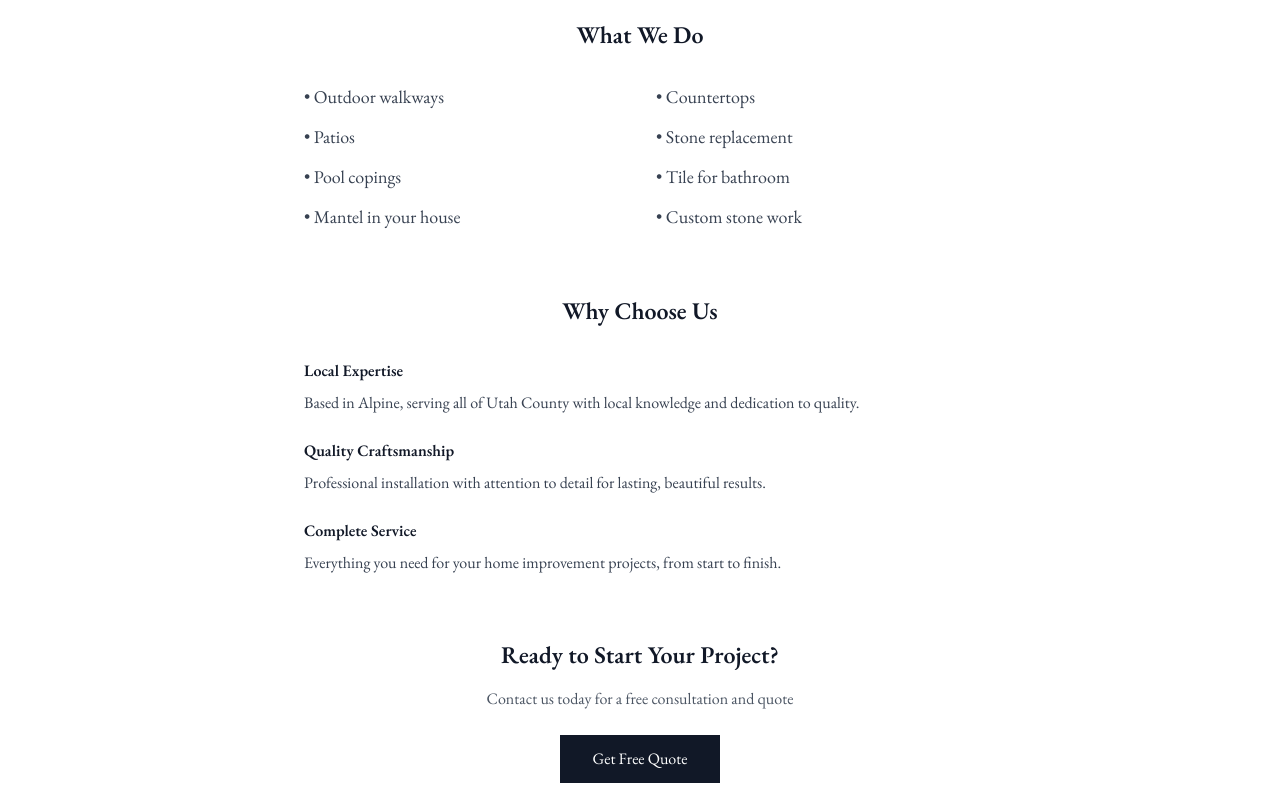
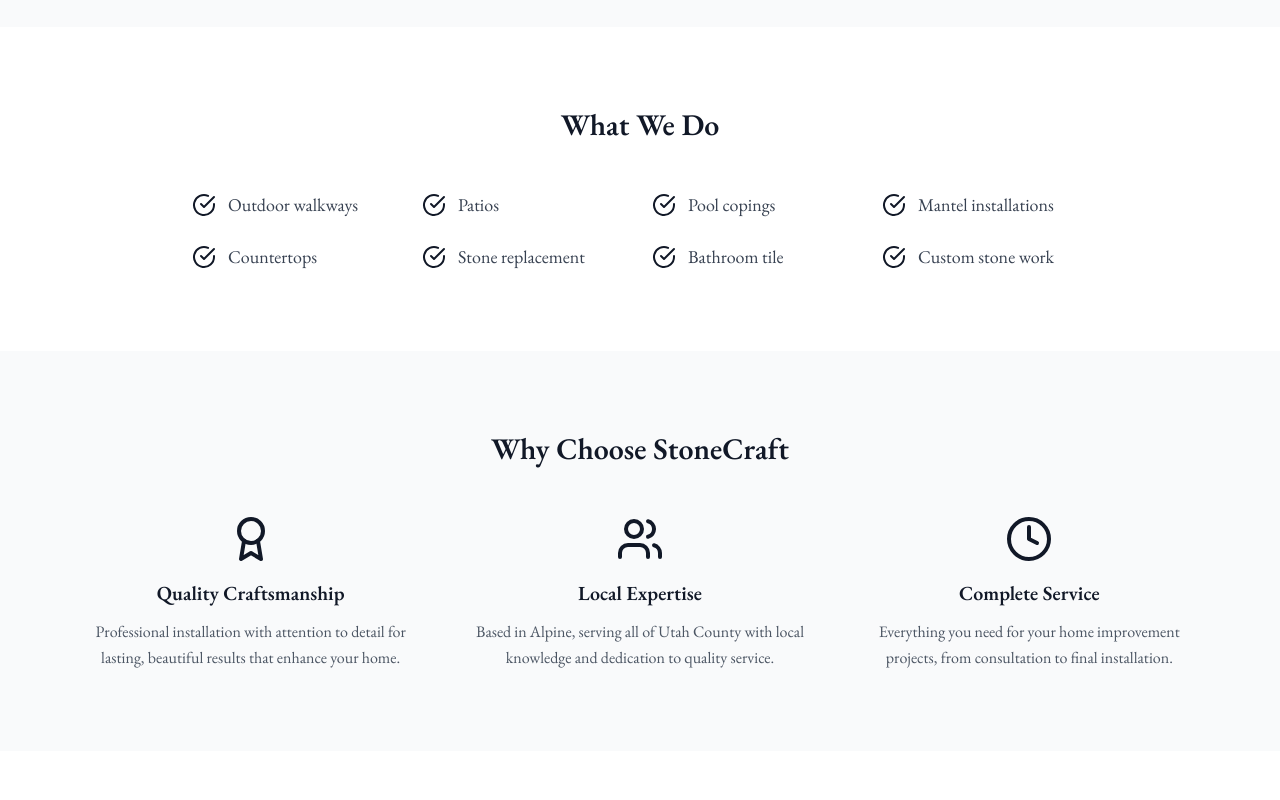
Before and after one commit to RyanRidellLLC/PMGGuide, a React (Vite) app: page /about in a window 1280 px wide. Shown: the part 400-1200 px from the top of the page. Built offline with nearby package versions, Linux system fonts and the light colour scheme.

Commit message:
Updated About.tsx

```diff
--- a/src/pages/About.tsx
+++ b/src/pages/About.tsx
@@ -1,73 +1,98 @@
 import React from 'react';
+import { Award, Users, Clock, CheckCircle } from 'lucide-react';
 
 const About = () => {
+  const services = [
+    'Outdoor walkways',
+    'Patios',
+    'Pool copings',
+    'Mantel installations',
+    'Countertops',
+    'Stone replacement',
+    'Bathroom tile',
+    'Custom stone work'
+  ];
+
   return (
-    <div className="min-h-screen bg-white py-16">
-      <div className="max-w-4xl mx-auto px-4">
-        {/* Header */}
-        <div className="text-center mb-16">
-          <h1 className="text-4xl font-bold text-gray-900 mb-6">About StoneCraft</h1>
-          <p className="text-xl text-gray-600 max-w-2xl mx-auto leading-relaxed">
+    <div className="min-h-screen bg-white">
+      {/* Hero Section */}
+      <section className="py-20 bg-gray-50">
+        <div className="max-w-4xl mx-auto px-4 text-center">
+          <h1 className="text-4xl md:text-5xl font-bold text-gray-900 mb-6">About StoneCraft</h1>
+          <p className="text-xl text-gray-600 max-w-3xl mx-auto leading-relaxed">
             StoneCraft's mission is to provide quality projects for everything around your house.
             Founded in Salt Lake City, Utah, and based out of Alpine, we are dedicated to exceptional craftsmanship.
             We seek to serve everyone in the Utah County area so that they can have the best homes possible.
           </p>
         </div>
+      </section>
 
-        {/* Services */}
-        <div className="mb-16">
-          <h2 className="text-2xl font-semibold text-gray-900 mb-8 text-center">What We Do</h2>
-          <div className="max-w-2xl mx-auto">
-            <div className="grid md:grid-cols-2 gap-8">
-              <ul className="space-y-3 text-lg text-gray-700">
-                <li>• Outdoor walkways</li>
-                <li>• Patios</li>
-                <li>• Pool copings</li>
-                <li>• Mantel in your house</li>
-              </ul>
-              <ul className="space-y-3 text-lg text-gray-700">
-                <li>• Countertops</li>
-                <li>• Stone replacement</li>
-                <li>• Tile for bathroom</li>
-                <li>• Custom stone work</li>
-              </ul>
+      {/* What We Do Section */}
+      <section className="py-20">
+        <div className="max-w-6xl mx-auto px-4">
+          <h2 className="text-3xl font-bold text-center text-gray-900 mb-12">What We Do</h2>
+          <div className="grid md:grid-cols-2 lg:grid-cols-4 gap-6 max-w-4xl mx-auto">
+            {services.map((service, index) => (
+              <div key={index} className="flex items-start space-x-3">
+                <CheckCircle className="h-6 w-6 text-gray-900 flex-shrink-0 mt-0.5" />
+                <span className="text-gray-700 text-lg">{service}</span>
+              </div>
+            ))}
+          </div>
+        </div>
+      </section>
+
+      {/* Why Choose Us Section */}
+      <section className="py-20 bg-gray-50">
+        <div className="max-w-6xl mx-auto px-4">
+          <h2 className="text-3xl font-bold text-center text-gray-900 mb-12">Why Choose StoneCraft</h2>
+          <div className="grid md:grid-cols-3 gap-12">
+            <div className="text-center">
+              <div className="flex justify-center mb-4">
+                <Award className="h-12 w-12 text-gray-900" />
+              </div>
+              <h3 className="text-xl font-semibold text-gray-900 mb-3">Quality Craftsmanship</h3>
+              <p className="text-gray-600 leading-relaxed">
+                Professional installation with attention to detail for lasting, beautiful results that enhance your home.
+              </p>
+            </div>
+
+            <div className="text-center">
+              <div className="flex justify-center mb-4">
+                <Users className="h-12 w-12 text-gray-900" />
+              </div>
+              <h3 className="text-xl font-semibold text-gray-900 mb-3">Local Expertise</h3>
+              <p className="text-gray-600 leading-relaxed">
+                Based in Alpine, serving all of Utah County with local knowledge and dedication to quality service.
+              </p>
+            </div>
+
+            <div className="text-center">
+              <div className="flex justify-center mb-4">
+                <Clock className="h-12 w-12 text-gray-900" />
+              </div>
+              <h3 className="text-xl font-semibold text-gray-900 mb-3">Complete Service</h3>
+              <p className="text-gray-600 leading-relaxed">
+                Everything you need for your home improvement projects, from consultation to final installation.
+              </p>
             </div>
           </div>
         </div>
+      </section>
 
-        {/* Why Choose Us */}
-        <div className="mb-16">
-          <h2 className="text-2xl font-semibold text-gray-900 mb-8 text-center">Why Choose Us</h2>
-          <div className="max-w-2xl mx-auto space-y-6 text-gray-700">
-            <div>
-              <h3 className="font-semibold text-gray-900 mb-2">Local Expertise</h3>
-              <p>Based in Alpine, serving all of Utah County with local knowledge and dedication to quality.</p>
-            </div>
-
-            <div>
-              <h3 className="font-semibold text-gray-900 mb-2">Quality Craftsmanship</h3>
-              <p>Professional installation with attention to detail for lasting, beautiful results.</p>
-            </div>
-
-            <div>
-              <h3 className="font-semibold text-gray-900 mb-2">Complete Service</h3>
-              <p>Everything you need for your home improvement projects, from start to finish.</p>
-            </div>
-          </div>
-        </div>
-
-        {/* Call to Action */}
-        <div className="text-center">
-          <h2 className="text-2xl font-semibold text-gray-900 mb-4">Ready to Start Your Project?</h2>
-          <p className="text-gray-600 mb-6">Contact us today for a free consultation and quote</p>
+      {/* Call to Action */}
+      <section className="py-20">
+        <div className="max-w-4xl mx-auto px-4 text-center">
+          <h2 className="text-3xl font-bold text-gray-900 mb-4">Ready to Start Your Project?</h2>
+          <p className="text-xl text-gray-600 mb-8">Contact us today for a free consultation and quote</p>
           <a
             href="/contact"
-            className="inline-block bg-gray-900 text-white px-8 py-3 hover:bg-gray-800 transition-colors"
+            className="inline-block bg-gray-900 text-white px-10 py-4 text-lg hover:bg-gray-800 transition-colors"
           >
             Get Free Quote
           </a>
         </div>
-      </div>
+      </section>
     </div>
   );
 };
```
